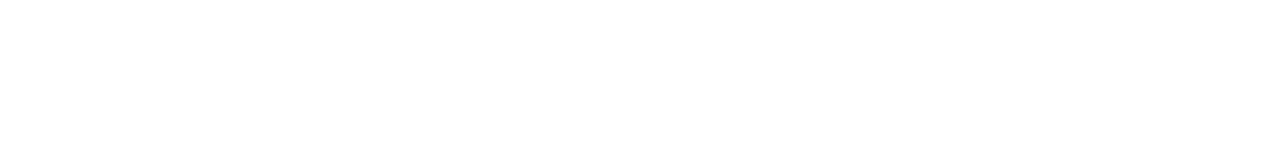
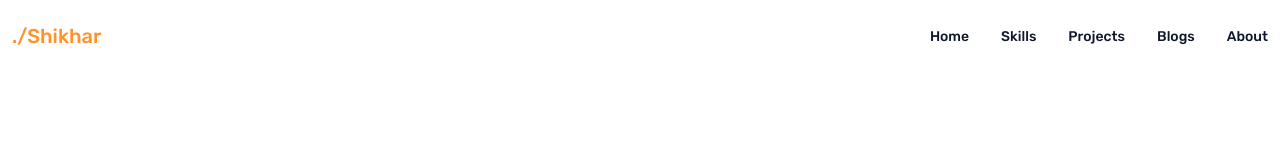
Before and after one commit to ShikharSingh98/portfolio-website, a plain HTML site: page index.html in a window 1280 px wide. Drawn offline with Linux system fonts and the light colour scheme.

Commit message:
feat: added header component

```diff
--- a/index.html
+++ b/index.html
@@ -14,5 +14,26 @@
     />
     <link rel="stylesheet" href="./styles.css" />
   </head>
-  <body></body>
+  <body>
+    <header class="header">
+      <div class="header-center">
+        <div class="header-icon">
+          <span>./Shikhar</span>
+        </div>
+        <button class="navbar-toggle-button">
+          <i class="fa-solid fa-bars-staggered"></i>
+        </button>
+      </div>
+      <nav class="navbar">
+        <ul class="navbar-links">
+          <li><a href="#" class="navbar-link">Home</a></li>
+          <li><a href="#" class="navbar-link">Skills</a></li>
+          <li><a href="#" class="navbar-link">Projects</a></li>
+          <li><a href="#" class="navbar-link">Blogs</a></li>
+          <li><a href="#" class="navbar-link">About</a></li>
+        </ul>
+      </nav>
+    </header>
+    <script src="./script.js"></script>
+  </body>
 </html>
--- /dev/null
+++ b/script.js
@@ -0,0 +1,13 @@
+const navbarToggleButton = document.querySelector('.navbar-toggle-button');
+const navbar = document.querySelector('.navbar');
+const navbarLinks = document.querySelector('.navbar-links');
+
+navbarToggleButton.addEventListener('click', function () {
+  const navbarHeight = navbar.getBoundingClientRect().height;
+  const navbarLinksHeight = navbarLinks.getBoundingClientRect().height;
+  if (!navbarHeight) {
+    navbar.style.height = `${navbarLinksHeight}px`;
+  } else {
+    navbar.style.height = 0;
+  }
+});
--- a/styles.css
+++ b/styles.css
@@ -17,6 +17,19 @@
 }
 
 :root {
+  /* Grey color shades */
+  --dark-grey-color: #0f172a;
+  --grey-color: #94a3b8;
+  --light-grey-color: #f1f5f9;
+
+  /* Primary color shades */
+  --dark-primary-color: #f76707;
+  --primary-color: #ff922b;
+  --light-primary-color: #ffa94d;
+
+  /* Main White */
+  --white-color: #fff;
+
   /* box shadow */
   --light-box-shadow: 0 5px 15px rgba(0, 0, 0, 0.1);
   --dark-box-shadow: 0 5px 15px rgba(0, 0, 0, 0.2);
@@ -32,6 +45,7 @@ html {
 
 body {
   font-family: 'Rubik', sans-serif;
+  color: var(--dark-grey-color);
 }
 
 a {
@@ -57,3 +71,80 @@ button {
   border: none;
   cursor: pointer;
 }
+
+/* Header */
+
+.header {
+  max-width: 135rem;
+  margin: 0 auto;
+  padding: 2.4rem 1.2rem;
+  display: flex;
+  flex-direction: column;
+  gap: 2.4rem;
+}
+
+.header-center {
+  display: flex;
+  justify-content: space-between;
+  align-items: center;
+}
+
+.header-icon {
+  font-size: 2rem;
+  font-weight: 500;
+  color: var(--primary-color);
+}
+
+.navbar-toggle-button {
+  font-size: 2rem;
+  transition: var(--transition);
+}
+
+.navbar-toggle-button:hover {
+  transform: scale(1.1);
+}
+
+.navbar {
+  height: 0;
+  overflow: hidden;
+  transition: var(--transition);
+}
+
+.navbar-links {
+  display: flex;
+  flex-direction: column;
+  gap: 1.6rem;
+}
+
+.navbar-link:link,
+.navbar-link:visited {
+  font-size: 1.4rem;
+  font-weight: 500;
+  color: var(--dark-grey-color);
+}
+
+.navbar-link:hover,
+.navbar-link:active {
+  color: var(--primary-color);
+}
+
+@media screen and (min-width: 768px) {
+  .navbar-toggle-button {
+    display: none;
+  }
+
+  .header {
+    flex-direction: row;
+    justify-content: space-between;
+    align-items: center;
+  }
+
+  .navbar {
+    height: auto !important;
+  }
+
+  .navbar-links {
+    flex-direction: row;
+    gap: 3.2rem;
+  }
+}
```
